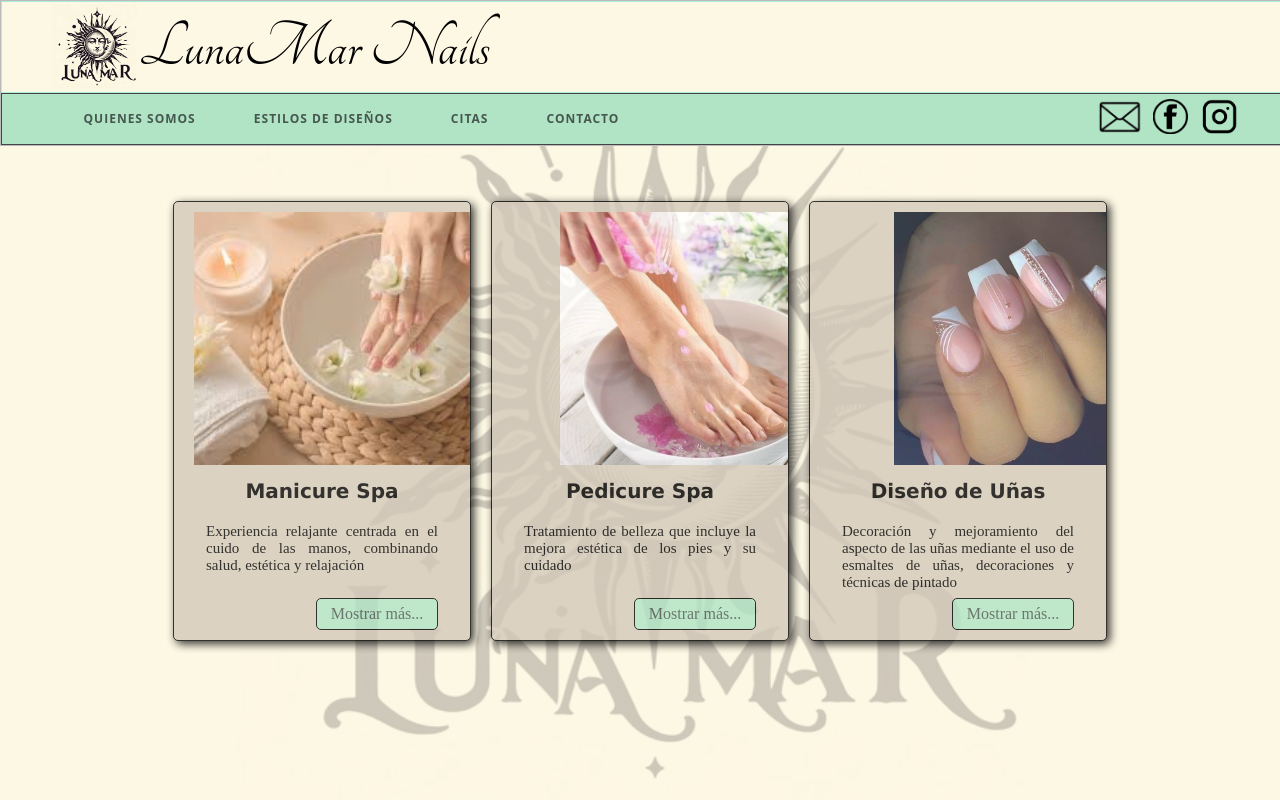
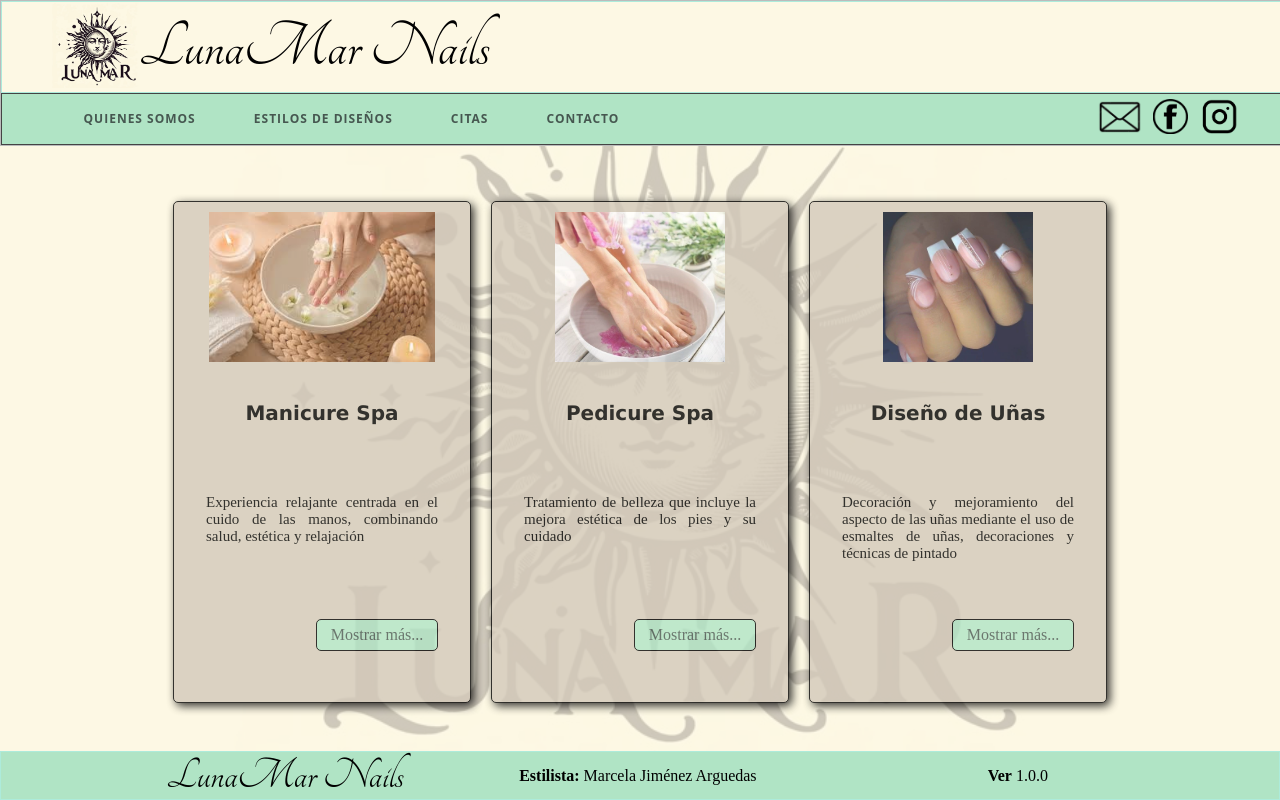
Before and after one commit to LunaMar24/tercera1ProyectoFinal, a PHP site: page / in a window 1280 px wide. Run offline with PHP 8.4, Linux system fonts and the light colour scheme.

Commit message:
Ajustes en responsive Se agrega footer Se inicia hamburger

```diff
--- a/css/card.css
+++ b/css/card.css
@@ -13,7 +13,7 @@
     border-radius: 5px;
     margin: 10px 10px;
     width: 20%;
-    height: 90%;
+    height: 500px;
     overflow: hidden;
     box-shadow: 3px 3px 10px 0 black;
     padding: 0 20px;
@@ -27,13 +27,13 @@
 
 .card-item img {
     width: 381px;
-    height: 253px;
+    height: 250px;
     object-fit: contain;
     margin-top: 10px;
 }
 
 .card-info {
-    height: 10%;
+    height: 40%;
     padding: 10px 12px;
     display: flex;
     flex-direction: column;
@@ -85,3 +85,69 @@
     color: black;
     transform: scale(1.1) translateY(3px);
 }
+
+@media (max-width: 1850px) {
+    .card-item img {
+        width: 100%;
+        height: 200px;
+    }
+
+}
+
+@media (max-width: 1520px) {
+    .card-item img {
+        height: 150px;
+    }
+
+    .card-info{
+        height: 60%;
+    }
+
+}
+
+@media (max-width: 1200px) {
+    .card-item img {
+        height: 150px;
+    }
+
+    .card-item {
+        height: 500px;
+    }
+
+    .card-info{
+        height: 60%;
+    }
+
+}
+
+@media (max-width: 1120px) {
+    .card-item img {
+        height: 150px;
+    }
+
+}
+
+@media (max-width: 1000px) {
+
+    .cards-list{
+        flex-direction: column;
+        align-items: center;
+    }
+    .card-item{
+        width: 80%;
+        height: 400px;
+        display: flex;
+        flex-direction: row;
+    }
+    .card-item img {
+        height: auto;
+        width: 40%;
+        display: flex;
+        justify-content: center;
+        align-items: center;
+    }
+    .card-desc{
+        font-size: 20px;
+    }
+
+}
--- a/css/main.css
+++ b/css/main.css
@@ -3,8 +3,16 @@
     padding: 0;
 }
 
-body{
+html,
+body {
+    height: 100%;
+    margin: 0;
+}
+
+body {
     background-color: #fdf8e4;
+    display: flex;
+    flex-direction: column;
 }
 
 .watermark {
@@ -37,7 +45,7 @@ menu {
 }
 
 .menu-down {
-    height: 50%;
+    height: 35%;
     border: 1px solid #444;
     display: flex;
     flex-direction: row;
@@ -109,6 +117,84 @@ menu {
     transform: scale(1.1) translateY(3px);
 }
 
-.pie-Datos{
+.pie {
+    background-color: #b0e4c5;
+    border: 1px solid #adebdb;
+    margin-top: auto;
+}
+
+.pie-Datos .titulo {
+    font-size: 46px;
+    font-family: 'Tangerine', serif;
+    align-items: center;
+}
+
+.pie-Datos {
+    /* height: 50%; */
+    display: flex;
+    flex-direction: row;
+    align-items: center;
+    justify-content: space-around;
+    padding-left: 50px;
+}
+
+.columna {
+    flex: content;
+    display: flex;
+    flex-direction: column;
+    justify-content: center;
+}
+
+.columna.izquierda {
+    justify-content: start;
+}
+
+.columna.centro {
+    justify-content: center;
+}
+
+.columna.derecha {
+    justify-content: end;
+}
+
+.hamburger-icon {
+    display: none;
+}
+
+.menu-container {
+    width: 100%;
+    display: flex;
+    flex-direction: row;
+    justify-content: flex-start;
+}
+
+
+
+@media (max-width:1000px) {
+
+    .menu-izquierda {
+        display: none;
+    }
+
+    .menu-derecha {
+        display: none;
+    }
+
+    .hamburger-icon {
+        background-color: black;
+        width: 40px;
+        height: 30px;
+        display: flex;
+        flex-direction: column;
+        justify-content: space-between;
+    }
+
+    .hamburger-icon span {
+        background-color: #b0e4c5;
+        width: 100%;
+        height: 4px;
+        display: block;
+        border-radius: 5px;
+    }
 
 }
--- a/parte_inferior.php
+++ b/parte_inferior.php
@@ -1,7 +1,22 @@
-  <div class="pie-Datos">
+
+  <div>
     <div class="cards-list"></div>
   </div>
-</html>
+
+    <footer class="pie">
+      <div class="pie-Datos">
+        <div class="columna izquierda titulo">
+          <p>LunaMar Nails</p>
+        </div>
+        <div class="columna centro">
+          <p><b>Estilista:</b> Marcela Jiménez Arguedas</p>
+        </div>
+        <div class="columna derecha">
+          <p><b>Ver</b> 1.0.0</p>
+        </div>
+      </div>
+    </footer>
+  </html>
 
 <script src="./scripts/main.js"></script>
 <script src="./scripts/accordion.js"></script>
--- a/parte_superior.php
+++ b/parte_superior.php
@@ -26,6 +26,14 @@
     </div>
 
     <div class="menu-down">
+        <div class="menu-container">
+            <div class="hamburger-icon">
+                <span></span>
+                <span></span>
+                <span></span>
+                <span></span>
+            </div>
+
             <div class="menu-izquierda">
                 <a href="#" onclick="cargarContenido('QuienesSomos.html')">Quienes Somos</a>
                 <a href="#" onclick="cargarContenido('Estilos.html')">Estilos de Diseños</a>
@@ -45,4 +53,5 @@
                 </a>
             </div>
         </div>
+    </div>
 </menu>
```
Also changed, not shown: scripts/hamburger.js (added, +15 -0 lines). Lines whose indentation alone changed are shown as unchanged.
